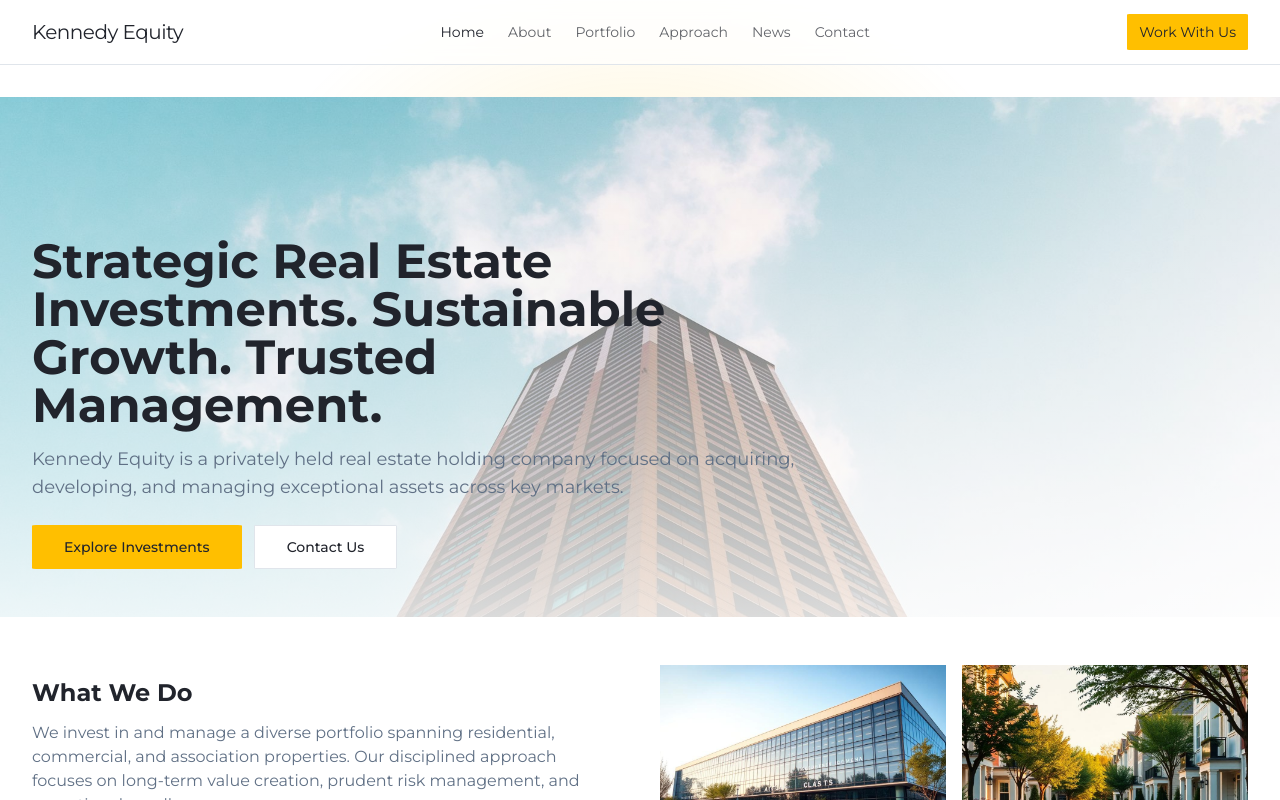
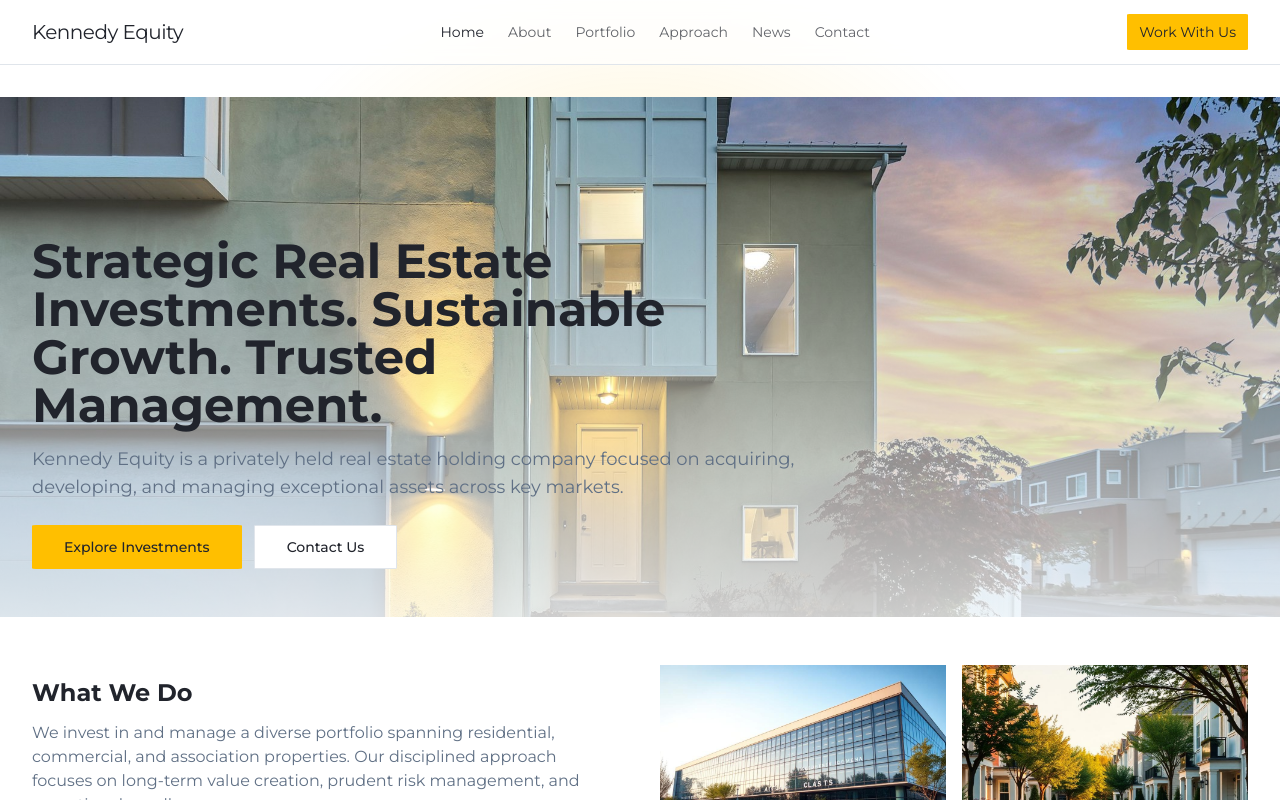
Before and after one commit to mlynnf123/kennedy-equity-showcase, a React (Vite) app: page / in a window 1280 px wide. Shown: the top 800 px of the page. Built offline with nearby package versions, Linux system fonts and the light colour scheme.

Commit message:
Update hero image
Use a new image for the hero section, similar to the provided example but without watermarks.

```diff
--- a/src/components/site/Hero.tsx
+++ b/src/components/site/Hero.tsx
@@ -1,4 +1,4 @@
-import heroImg from "@/assets/hero-residential-alt-2.jpg";
+import heroImg from "@/assets/hero-modern-glass.jpg";
 import { Button } from "@/components/ui/button";
 import { Link } from "react-router-dom";
 import { useEffect, useRef } from "react";
@@ -25,7 +25,7 @@ export const Hero = () => {
       <div className="relative overflow-hidden rounded-none shadow-[var(--shadow-elevated)]">
         <img
           src={heroImg}
-          alt="Kennedy Equity contemporary residential apartments exterior"
+          alt="Kennedy Equity modern glass residential building against blue sky"
           className="w-full h-[360px] md:h-[520px] object-cover"
           loading="eager"
         />
```
Also changed, not shown: src/assets/hero-modern-glass.jpg (added).
